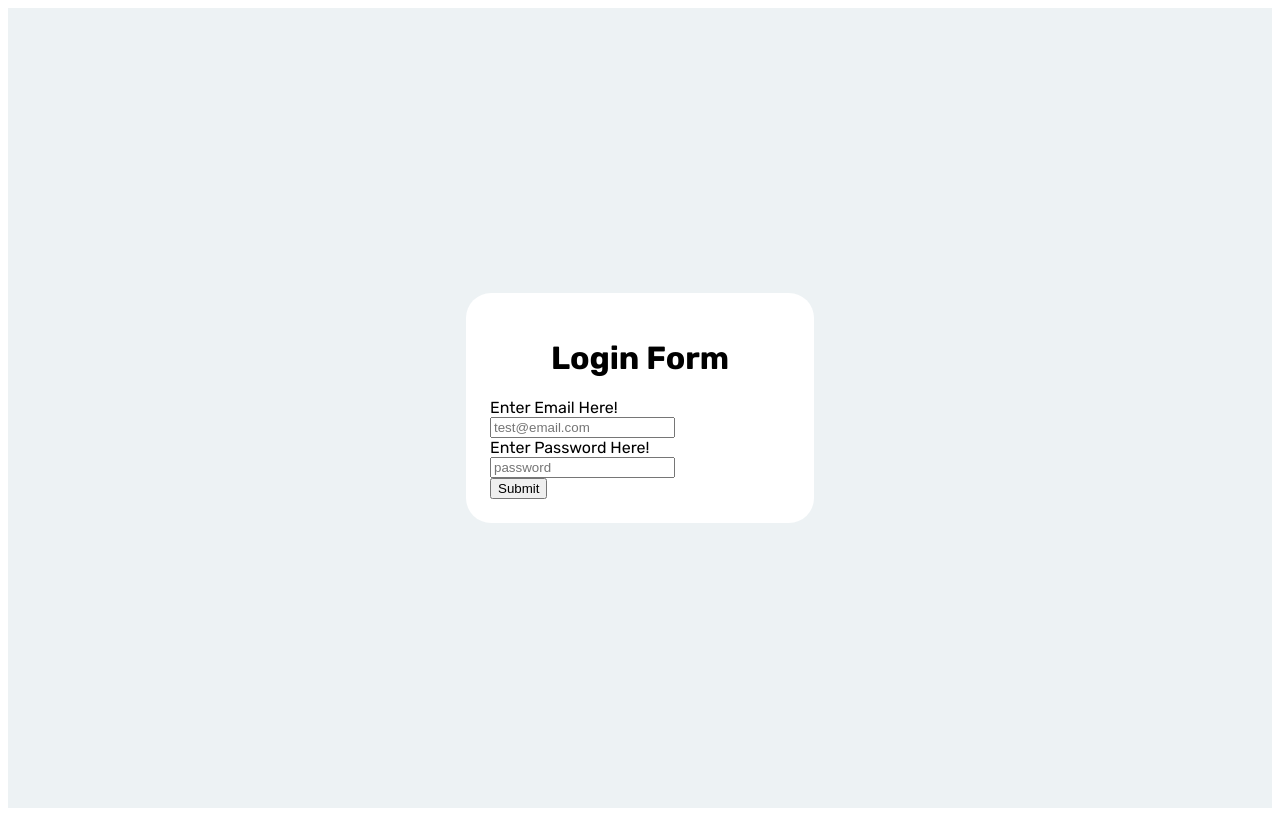
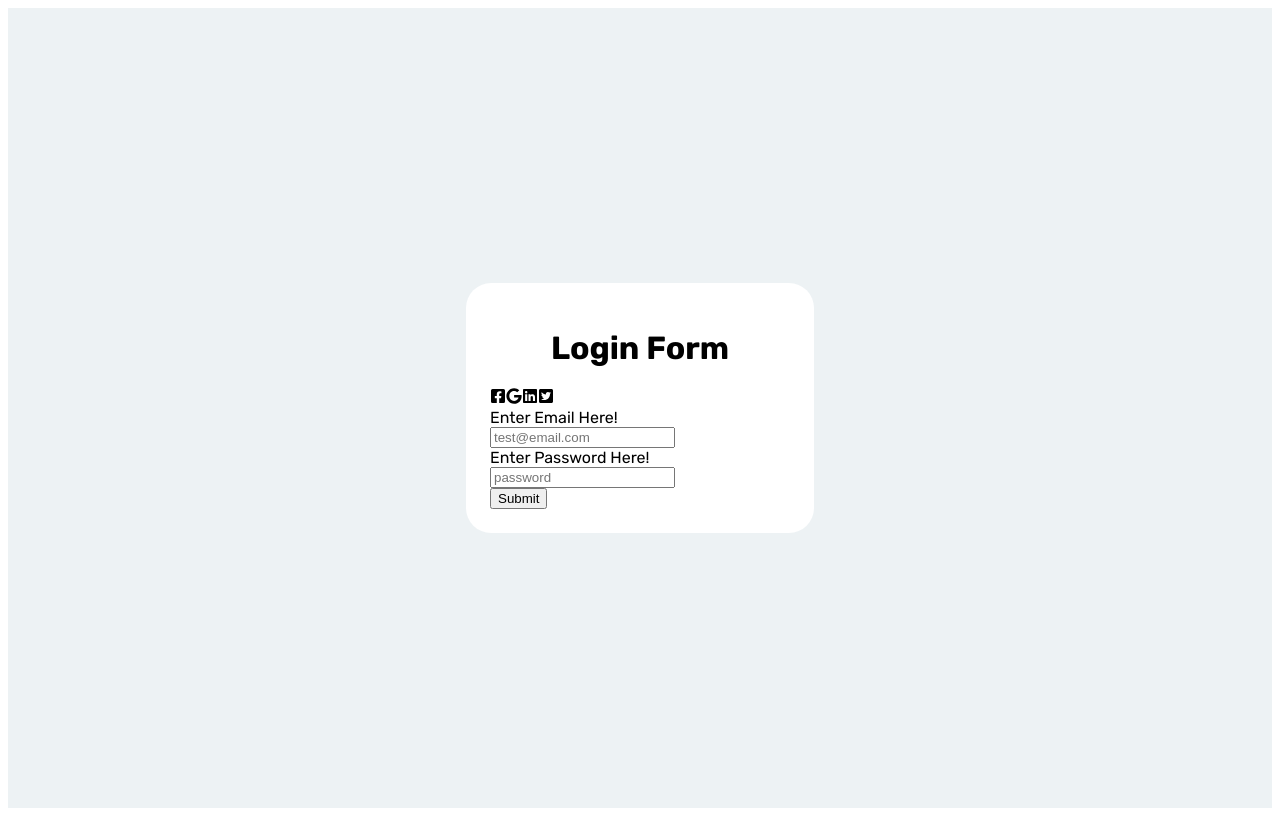
Before and after one commit to GarzaNate/login_page, a React (Create React App) app: page / in a window 1280 px wide. Built offline with nearby package versions, Linux system fonts and the light colour scheme.

Commit message:
changes to the form styling

```diff
--- a/package.json
+++ b/package.json
@@ -10,6 +10,7 @@
     "bootstrap": "^5.2.3",
     "react": "^18.2.0",
     "react-dom": "^18.2.0",
+    "react-icons": "^4.7.1",
     "react-redux": "^8.0.5",
     "react-scripts": "5.0.1",
     "web-vitals": "^2.1.4"
--- a/src/components/Form.jsx
+++ b/src/components/Form.jsx
@@ -1,10 +1,18 @@
 import React from 'react'
+import { FaTwitterSquare, FaGoogle, FaLinkedin, FaFacebookSquare } from 'react-icons/fa';
+
 
 const Form = () => {
   return (
-    <div className='container'>
+    <div className='main'>
       <h1>Login Form</h1>
-      <form>
+      <form className='container'>
+        <div className="top">
+          <FaFacebookSquare />
+          <FaGoogle />
+          <FaLinkedin />
+          <FaTwitterSquare />
+        </div>
         <div className='form-group'>
           <label htmlFor="email" className='form-label'>Enter Email Here!</label>
           <input type="text" className='form-control' placeholder='test@email.com'/>
@@ -13,10 +21,10 @@ const Form = () => {
           <label htmlFor="password" className='form-label'>Enter Password Here!</label>
           <input type="text" className='form-control' placeholder='password'/>
         </div>
-        <button className="btn btn-primary" type="submit">Submit</button>
+        <button className="btn btn-primary m-4 " type="submit">Submit</button>
       </form>
     </div>
   )
-}
+};
 
 export default Form
--- a/src/index.css
+++ b/src/index.css
@@ -13,7 +13,7 @@
   background-color: #EDF2F4;
 }
 
-.container {
+.main {
   display: flex;
   flex-direction: column;
   justify-content: center;
@@ -25,6 +25,10 @@
   border-radius: 25px;
 }
 
+form {
+  justify-content: center;
+}
+
 h1 {
   font-size: 2rem;
 }
@@ -34,7 +38,7 @@ h1 {
   background-color: #EDF2F4;
 }
 
-.light .container {
+.light .main {
   background-color: #fff;
 }
 
@@ -42,7 +46,7 @@ h1 {
   background-color: #3A0CA3;
 }
 
-.dark .container {
+.dark .main {
   background-color: #560BAD;
 }
 
```
Also changed, not shown: 1 other file (tests, documents, lock files or other folders).
